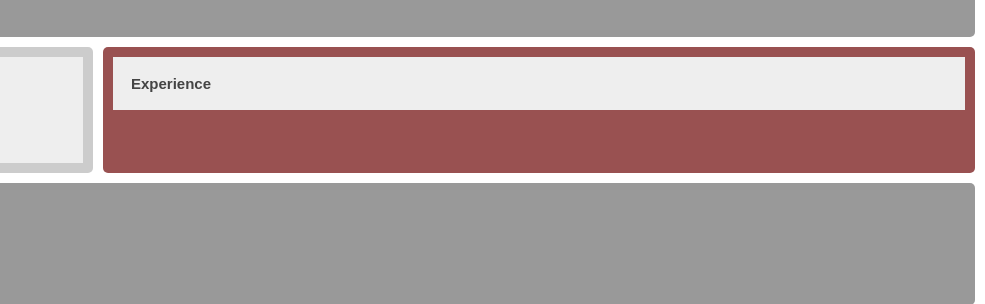
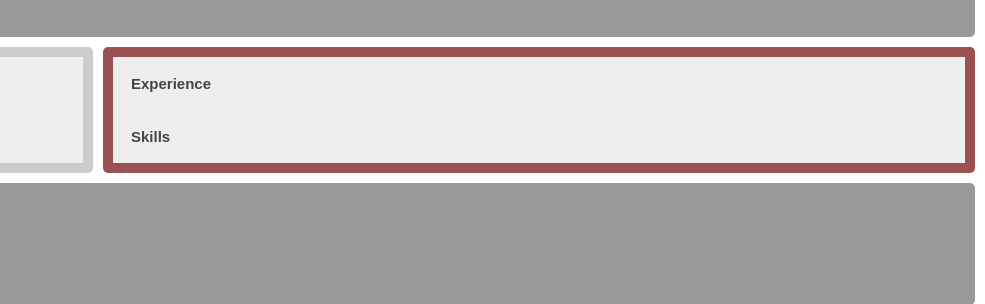
Before and after one commit to esanders92/ifsc-3342, a website: page resume/index.html in a window 1280 px wide. Shown: the part 192-496 px from the top of the page, 295-1280 px from the left. Drawn offline with Linux system fonts and the light colour scheme; files whose address does not match are found by name.

Commit message:
[]2023/03/07 - Added Skills section to resume to be filled

```diff
--- a/resume/index.html
+++ b/resume/index.html
@@ -195,6 +195,9 @@
           </p>
         </article>
       </section>
+
+      <button type="button" class="collapsible"><b>Skills</b></button>
+      <section id="Skills" class="skills"></section>
     </section>
 
     <footer class="box footer">
```
